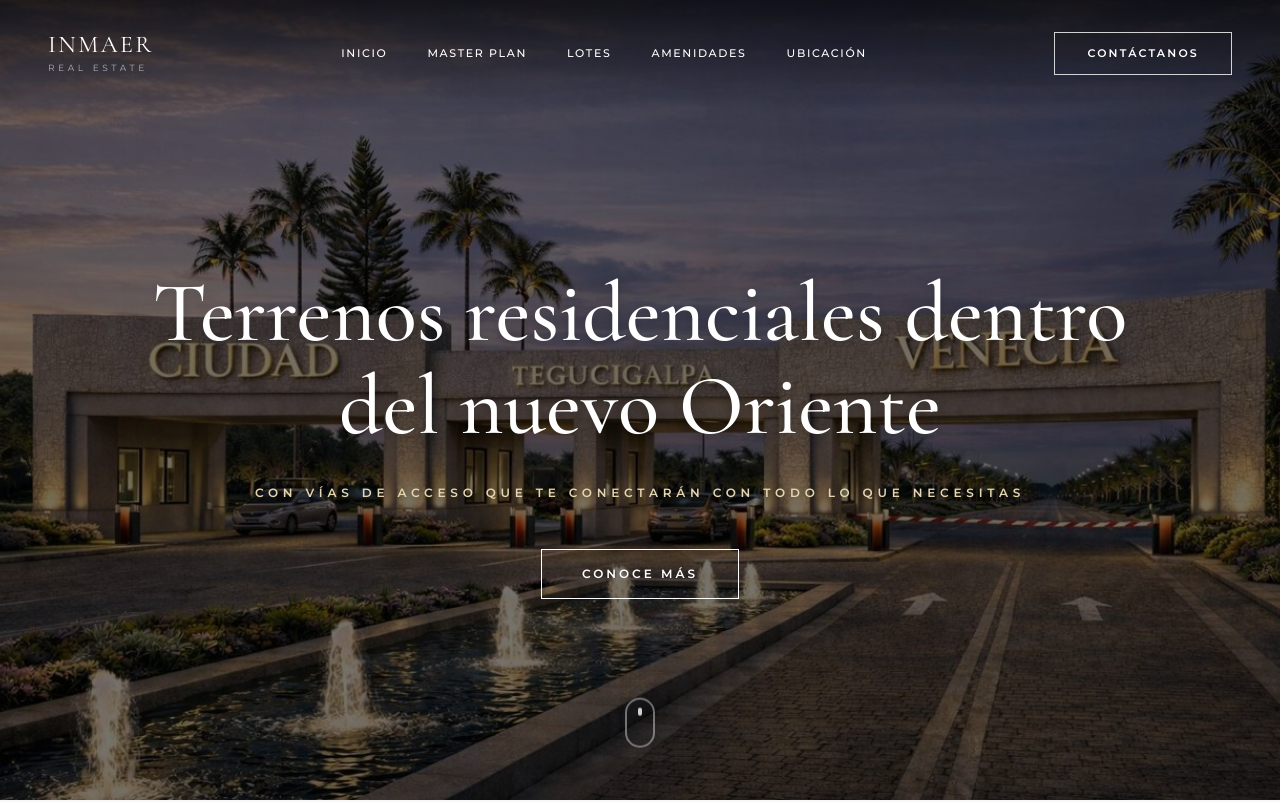
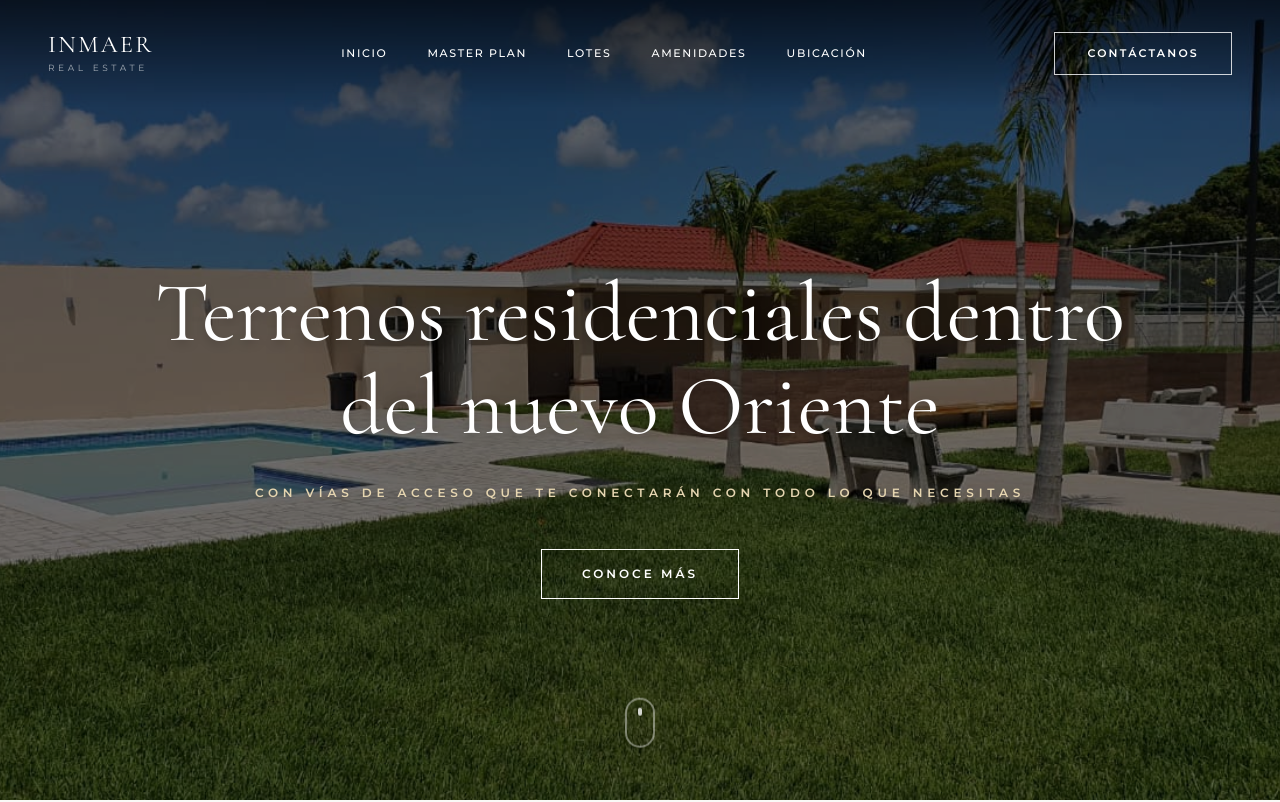
Before and after one commit to rplushn/ciudadvenecia, a Next.js app: page /design-5 in a window 1280 px wide. Shown: the top 802 px of the page. Built offline with nearby package versions, Linux system fonts and the light colour scheme.

Commit message:
Actualizacion cambios locales

```diff
--- a/src/app/design-5/page.tsx
+++ b/src/app/design-5/page.tsx
@@ -95,7 +95,7 @@ export default function Design5Page() {
         {/* Background Image */}
         <div className="absolute inset-0 z-0">
           <img
-            src="/homepage/portal_ai-ciudad_venecia.jpeg"
+            src="/homepage/san_lorenzo.jpg.jpeg"
             alt="Ciudad Venecia Portal"
             className="h-full w-full object-cover transform scale-105 animate-slowZoom"
           />
@@ -106,7 +106,7 @@ export default function Design5Page() {
 
         {/* Hero Content */}
         <div className="relative z-10 w-full max-w-[1400px] px-6 text-center text-white mt-16">
-          <h1 className="font-serif-display font-medium text-5xl md:text-7xl lg:text-[85px] leading-[1.1] mb-8 drop-shadow-lg animate-fadeInUp">
+          <h1 className="font-serif-display font-normal text-5xl md:text-[65px] lg:text-[85px] leading-[1.1] mb-8 drop-shadow-lg animate-fadeInUp">
             Terrenos residenciales dentro <br className="hidden md:block" /> del nuevo Oriente
           </h1>
 
```
